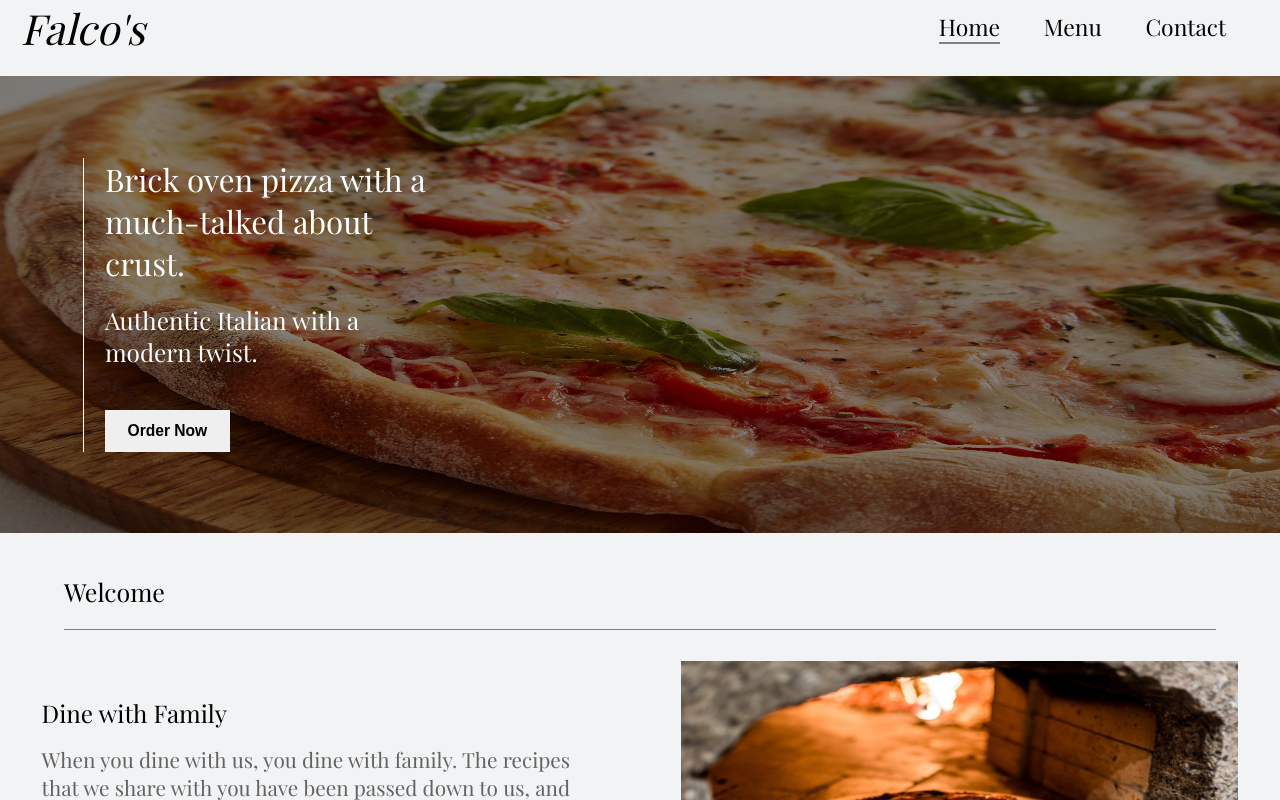
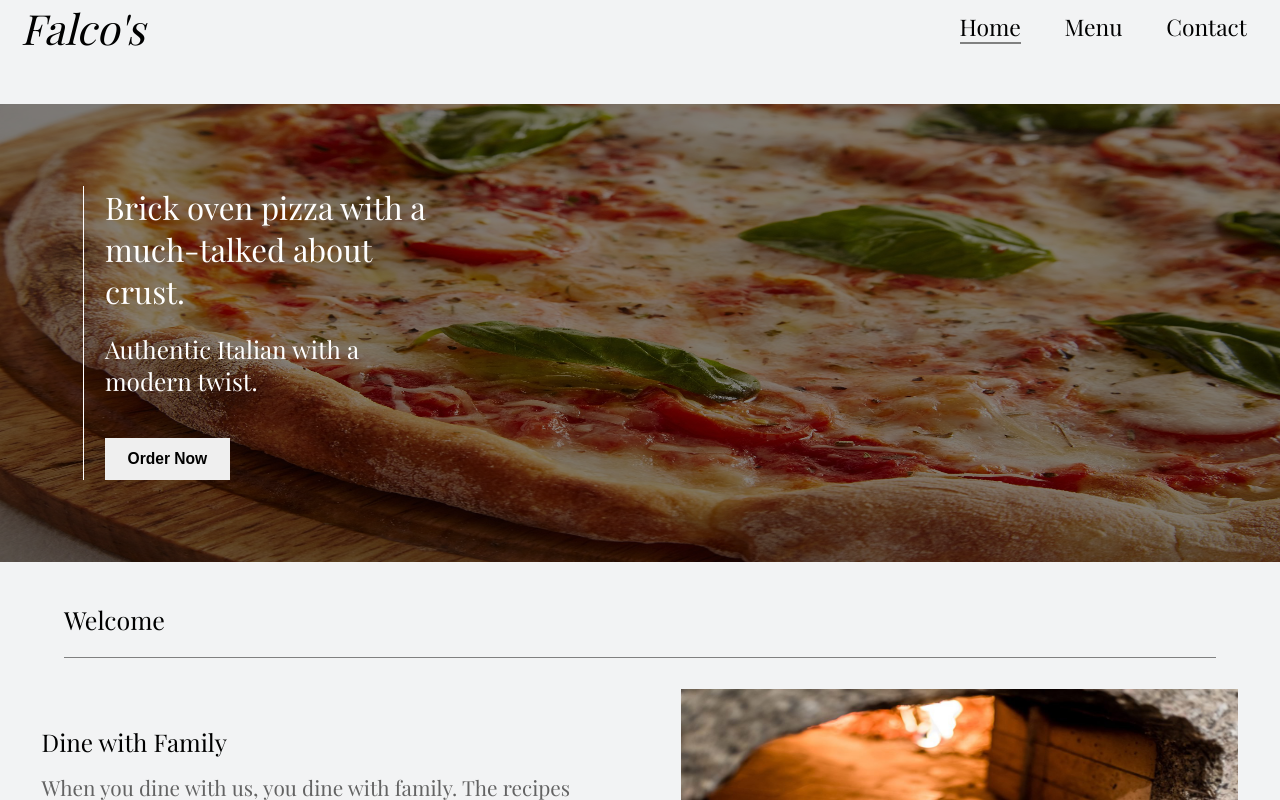
Before and after one commit to Yummy275/falcos-pies, a React (Create React App) app: page / in a window 1280 px wide. Shown: the top 800 px of the page. Built offline with nearby package versions, Linux system fonts and the light colour scheme.

Commit message:
qs, stable

```diff
--- a/src/App.js
+++ b/src/App.js
@@ -1,9 +1,14 @@
 import React, { useState } from 'react';
+import styled from 'styled-components';
 import './App.css';
 import Navbar from './components/Navbar';
 import HomePage from './pages/HomePage';
 
 function App() {
+    const PageHolder = styled.div`
+        padding-top: 4rem;
+    `;
+
     const [activePage, setActivePage] = useState('home');
 
     return (
@@ -12,7 +17,9 @@ function App() {
                 activePage={activePage}
                 setActivePage={setActivePage}
             ></Navbar>
-            <HomePage></HomePage>
+            <PageHolder>
+                <HomePage></HomePage>
+            </PageHolder>
         </>
     );
 }
--- a/src/components/HomeHeader.js
+++ b/src/components/HomeHeader.js
@@ -4,7 +4,6 @@ import heroImg from '../images/hero-img.jpg';
 import StdBtn from './StdBtn';
 
 const Container = styled.div`
-    position: relative;
     display: flex;
     align-items: center;
     justify-content: center;
@@ -26,6 +25,7 @@ const Hero = styled.div`
     background-size: 100% 100%;
     background-color: #00000075;
     background-blend-mode: overlay;
+    overflow: hidden;
     display: flex;
     align-items: center;
     justify-content: center;
--- a/src/components/Navbar.js
+++ b/src/components/Navbar.js
@@ -4,6 +4,10 @@ import menuIcon from '../images/hamburger-menu-icon.png';
 import NavMenu from './NavMenu';
 
 const Container = styled.div`
+    position: fixed;
+    width: 100%;
+    background-color: #f2f3f4;
+    padding: 0.25rem;
     display: flex;
     align-items: center;
     padding: 0 0.5rem;
```
